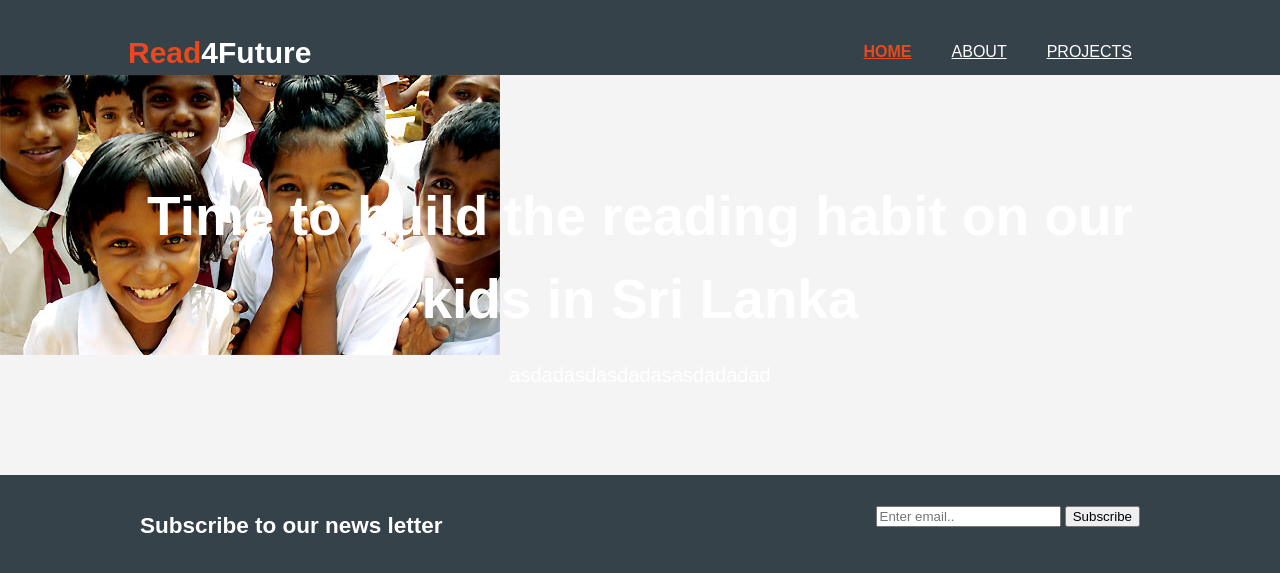
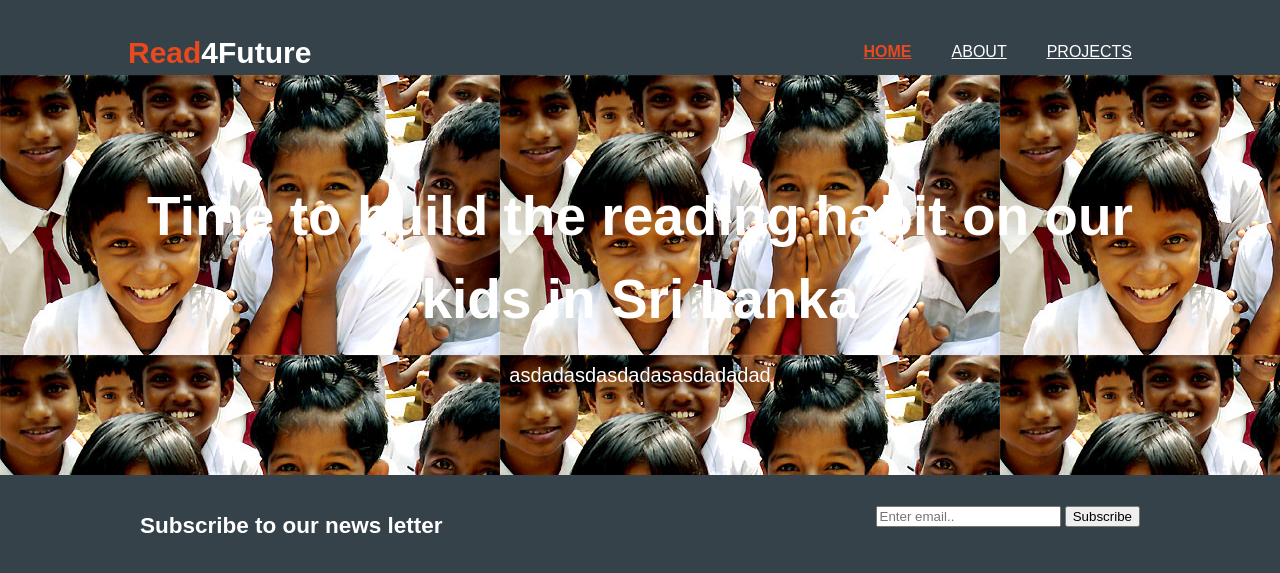
Before and after one commit to arojaajith/Read4Future, a PHP site: page / in a window 1280 px wide. Shown: the top 573 px of the page. Run offline with PHP 8.4, Linux system fonts and the light colour scheme.

Commit message:
Add files via upload

```diff
--- a/style.css
+++ b/style.css
@@ -66,7 +66,7 @@ header a:hover{
 /*Showcase*/
 #showcase{
   min-height: 400px;
-  background: url('./mainpic1.jpg') no-repeat;
+  background: url('./mainpic1.jpg');
   text-align: center;
   color: #ffffff;
 }
```
